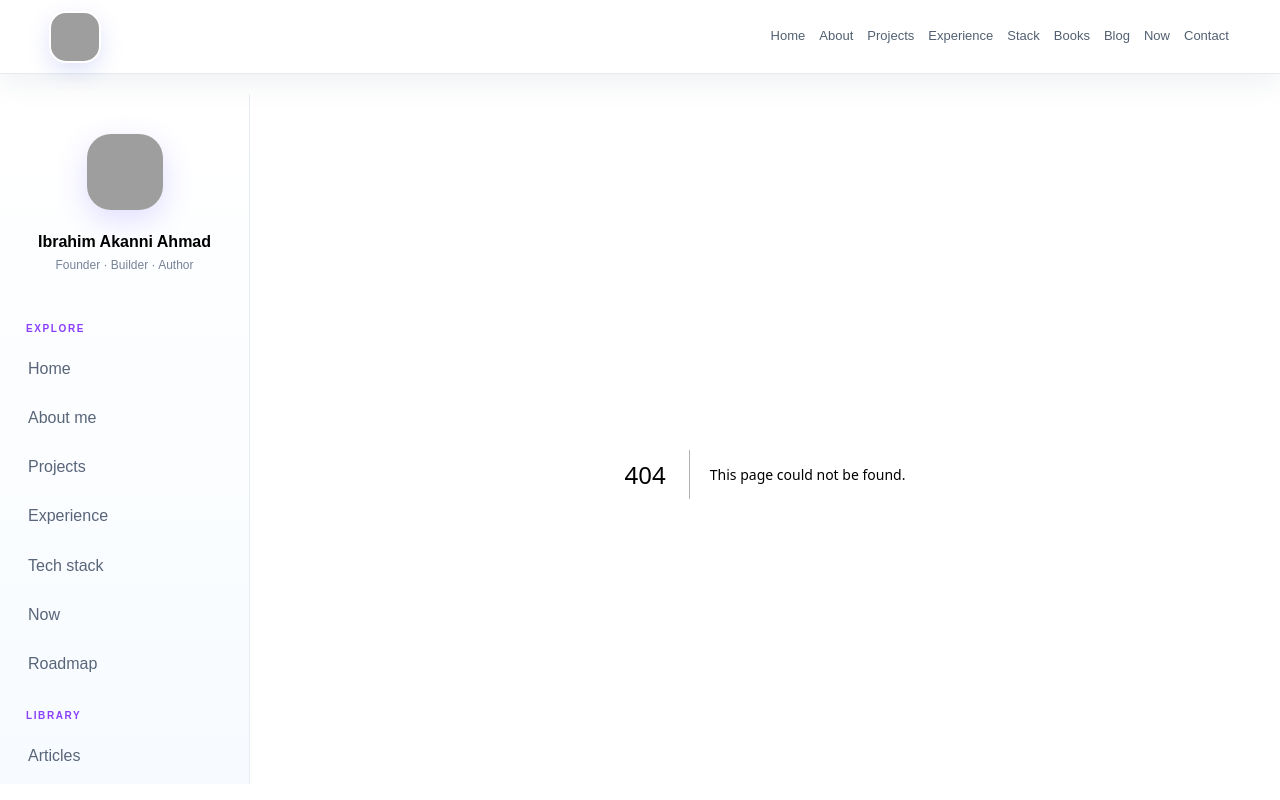
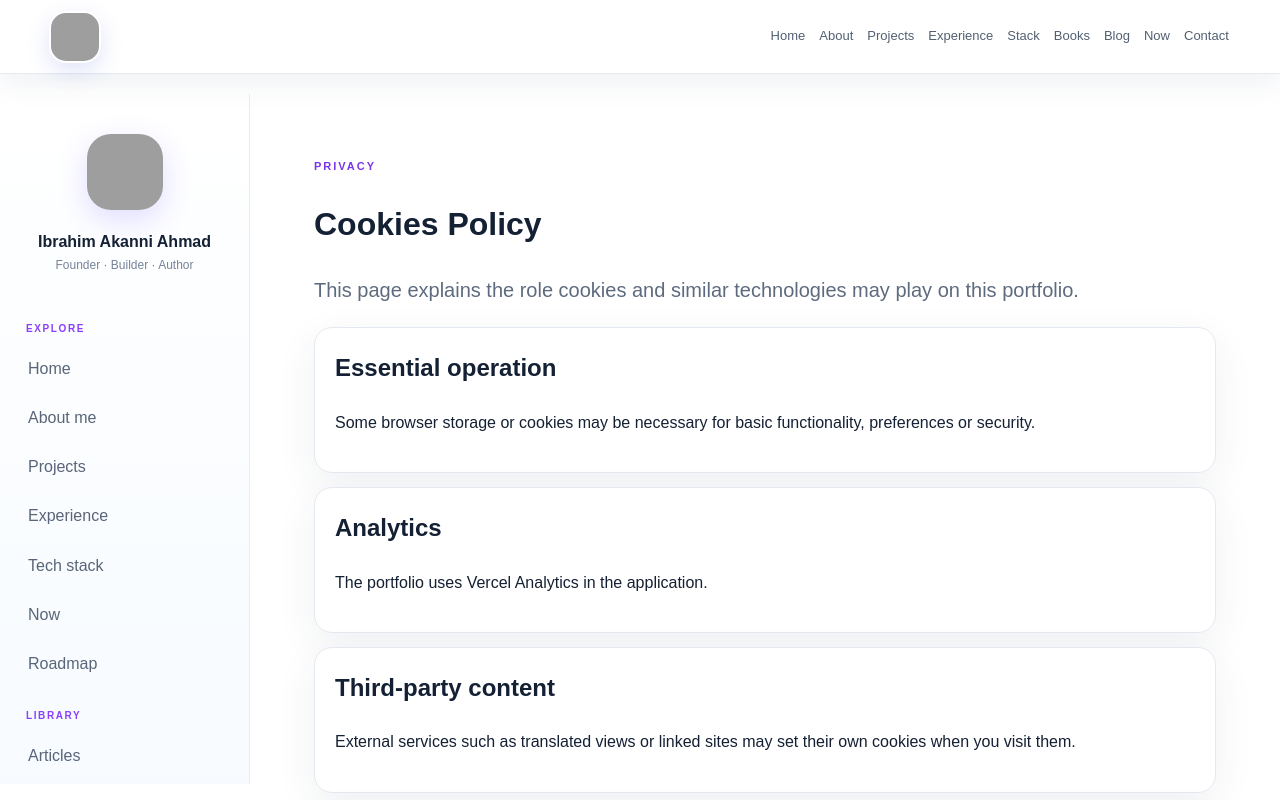
Before and after one commit to Stevebook001/Akode, a Next.js app: page /cookies in a window 1280 px wide. Before the commit this address had no page. Shown: the top 800 px of the page. Built offline with nearby package versions, Linux system fonts and the light colour scheme; grey boxes are pictures that could not be loaded.

Commit message:
Add portfolio legal policy page

```diff
--- /dev/null
+++ b/app/cookies/page.tsx
@@ -0,0 +1 @@
+export const metadata={title:"Cookies Policy | Ibrahim Akanni Ahmad"}; export default function Cookies(){return <main className="page"><p className="eyebrow">PRIVACY</p><h1>Cookies Policy</h1><p className="lead">This page explains the role cookies and similar technologies may play on this portfolio.</p><section className="policy-list"><div className="card"><h2>Essential operation</h2><p>Some browser storage or cookies may be necessary for basic functionality, preferences or security.</p></div><div className="card"><h2>Analytics</h2><p>The portfolio uses Vercel Analytics in the application.</p></div><div className="card"><h2>Third-party content</h2><p>External services such as translated views or linked sites may set their own cookies when you visit them.</p></div><div className="card"><h2>Control</h2><p>You can manage cookies through browser settings.</p></div></section></main>}
```
